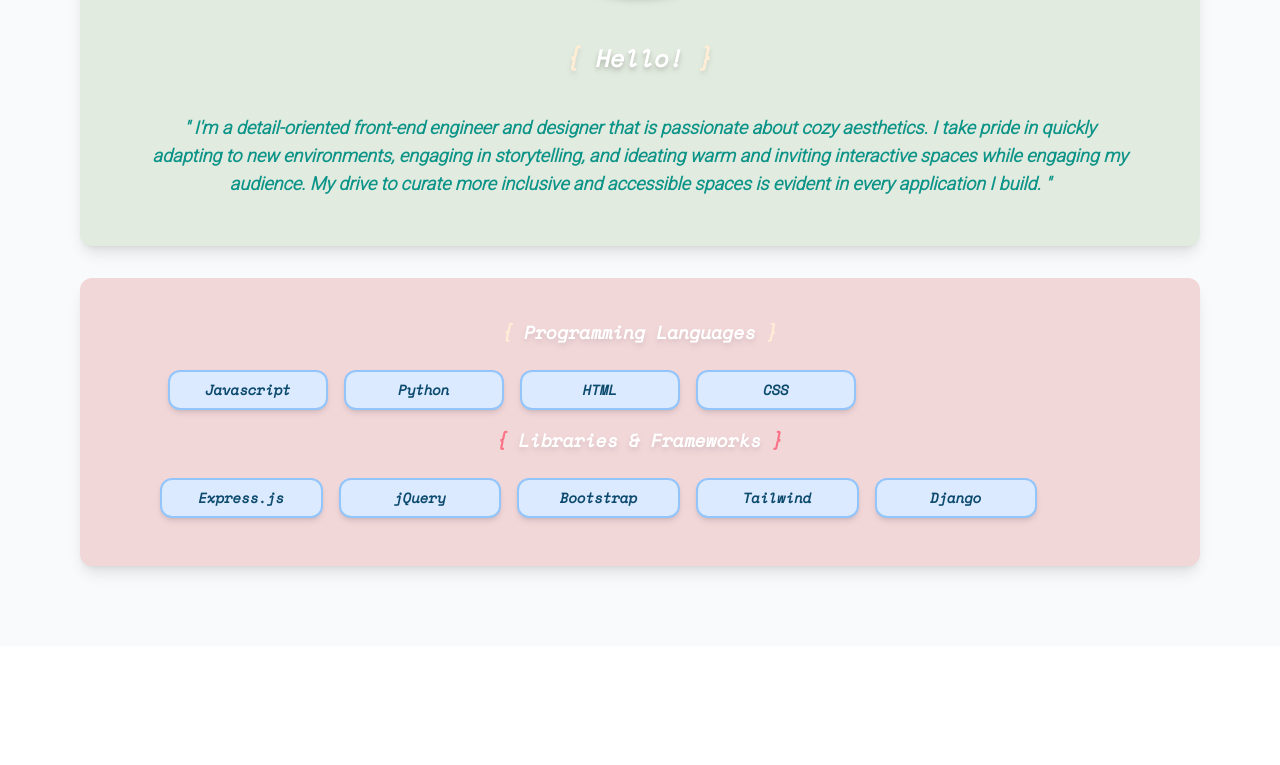
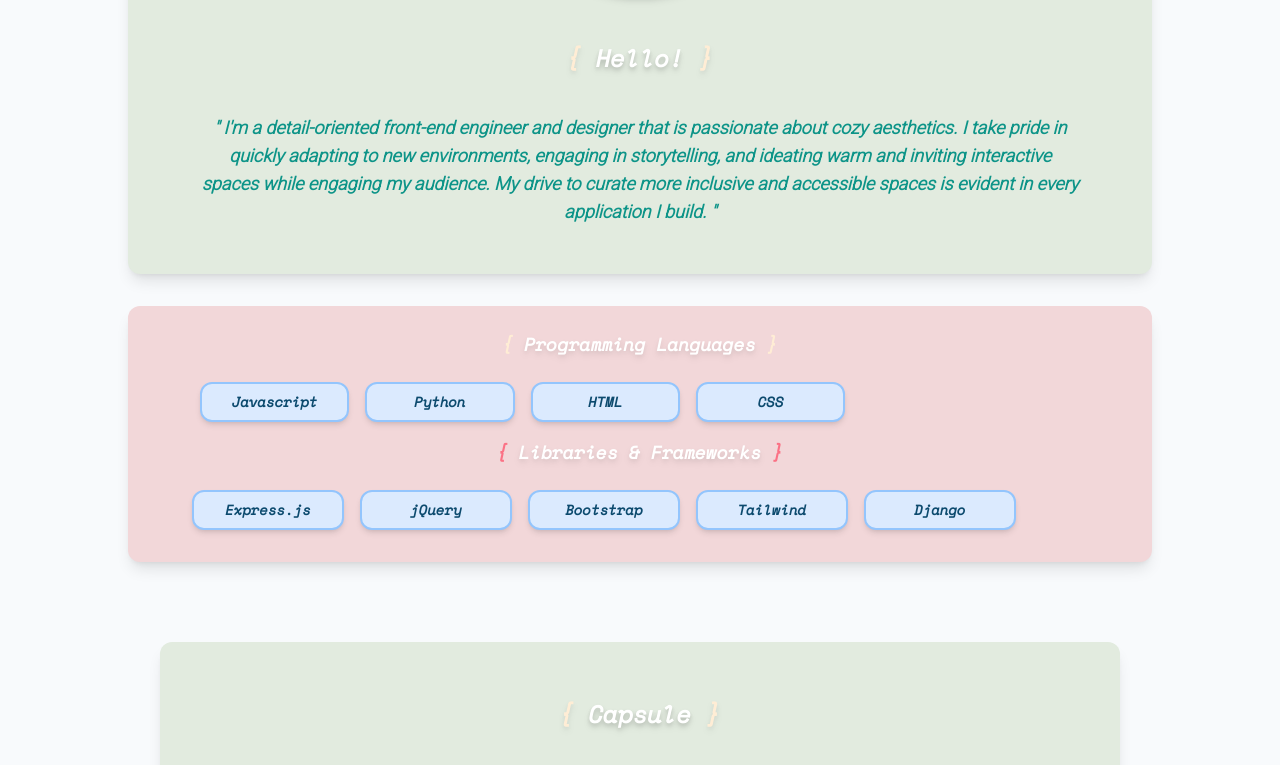
Before and after one commit to chamomiletay/chamomiletay-archive, a React (Create React App) app: page /about in a window 1280 px wide. Shown: the part 544-1309 px from the top of the page. Before the commit the page ends 1190 px from the top, so only its background shows below. Built offline with nearby package versions, Linux system fonts and the light colour scheme.

Commit message:
Created Contact component

```diff
--- a/src/App.js
+++ b/src/App.js
@@ -3,6 +3,7 @@
 import { Routes, Route } from 'react-router-dom'
 import About from './components/About';
 import Home from './components/Home';
+import Contact from './components/Contact';
 import Projects from './components/Projects'
 import './App.css';
 import './components/main.css'
@@ -13,12 +14,14 @@
     <div className='bg-slate-50'>
 
       <Header />
-
+      <About />
+      <Projects />
+      <Contact />
 
       <div>
         <Routes>
 
-          <Route path='/' element={<Home />} />
+          {/* <Route path='/' element={<Home />} /> */}
           <Route path='/about' element={<About />} />
           <Route path='/projects' element={<Projects />} />
 
--- a/src/components/About.js
+++ b/src/components/About.js
@@ -12,7 +12,7 @@
 
 
   return (
-    <div className='px-20 pb-20 font-roboto text-lg italic font-bold text-white'>
+    <div className='px-32 pb-20 font-roboto text-lg italic font-bold text-white'>
 
       <div className='p-10 m-auto flex-auto items-center justify-center bg-mint shadow-lg rounded-xl'>
 
@@ -38,7 +38,7 @@
 
       {/* My coding languages */}
 
-    <div className='p-10 m-auto mt-8 flex-auto items-center justify-center  bg-strawberry shadow-lg rounded-xl'>
+    <div className='p-6 m-auto mt-8 flex-auto items-center justify-center  bg-strawberry shadow-lg rounded-xl'>
 
       <div className='pb-8 px-4 mx-6 font-space-mono text-sm font-semibold text-sky-900'>
 
--- /dev/null
+++ b/src/components/Contact.js
@@ -0,0 +1,45 @@
+import React from 'react'
+
+const Contact = () => {
+  return (
+    <div className='px-32 pt-4 pb-20 font-roboto text-lg italic font-bold text-white'>
+
+    <div className='p-10 m-auto flex-auto items-center justify-center bg-mint shadow-lg rounded-xl'>
+
+      {/* <div className='inline-block m-auto pb-4'>
+        <img alt='profile' src={tayIcon} className='h-72 drop-shadow-md'></img>
+      </div> */}
+
+
+      <div>
+
+        <h3 className='pt-4 pb-8 text-2xl font-semibold font-space-mono text-orange-100 drop-shadow-md'>&#123; <span className='text-white italic drop-shadow-md'>Interested in collabing?</span> &#125;</h3>
+            {/* <p className='pb-4 text-lg font-m-plus-rounded font-semibold italic text-slate-400'>湖にちわ。</p> */}
+        <p className='px-8 py-2 text-teal-600'>
+            Let's connect! Looking forward to being in touch with you.
+        </p>
+
+        {/* <a href='https://www.linkedin.com/in/tay-lee/' target="_blank" rel="noopener noreferrer">
+          <img src={linkedInLogo} alt='LinkedIn logo'></img>
+        </a> */}
+
+        <div className='pb-8 px-4 m-auto font-space-mono text-sm font-semibold text-sky-900 items-center justify-center flex-auto'>
+
+        <p className='p-2 mx-2 border-2 border-blue-300 bg-blue-100 shadow-md rounded-xl w-1/6 inline-block'>
+          LinkedIn
+        </p>
+        <p className='p-2 mx-2 border-2 border-blue-300 bg-blue-100 shadow-md rounded-xl w-1/6 inline-block'>
+          Email
+        </p>
+        <p className='p-2 mx-2 border-2 border-blue-300 bg-blue-100 shadow-md rounded-xl w-1/6 inline-block'>
+          Resume
+        </p>
+
+        </div>
+      </div>
+    </div>
+    </div>
+  )
+}
+
+export default Contact
```
